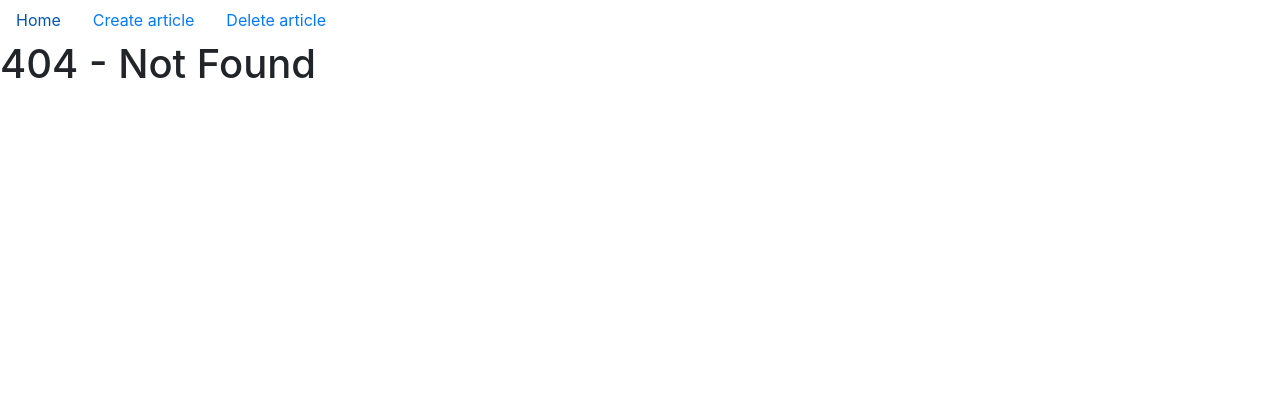
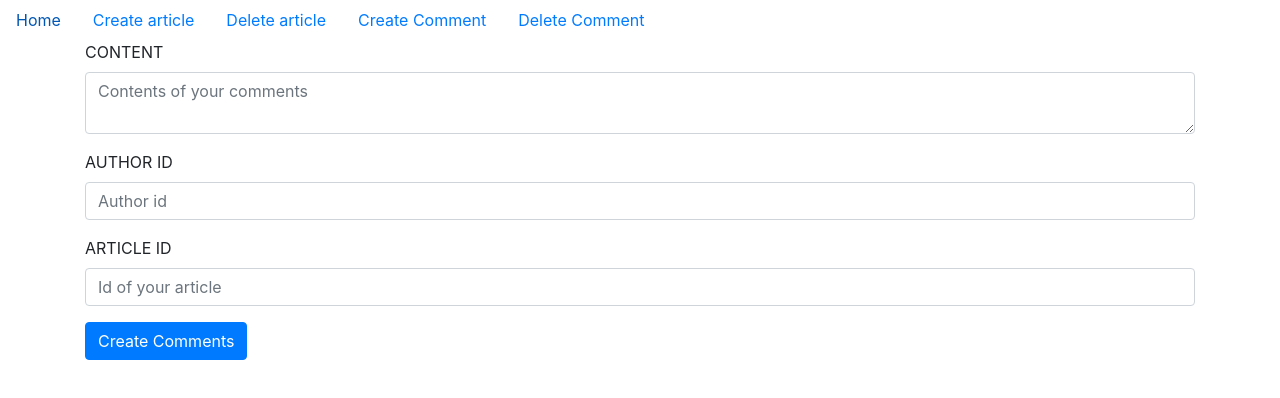
Before and after one commit to El-Mercia/project5-react, a React (Create React App) app: page /comments/create in a window 1280 px wide. Before the commit this address had no page. Shown: the top 398 px of the page. Built offline with nearby package versions, Linux system fonts and the light colour scheme.

Commit message:
add comment  in the project

```diff
--- a/src/App.js
+++ b/src/App.js
@@ -1,42 +1,29 @@
 import React from 'react';
-import Nav from 'react-bootstrap/Nav';
 
 import {
     BrowserRouter as Router,
     Switch,
     Route,
-    Link,
 } from 'react-router-dom';
 import Home          from './pages/Home';
 import CreateArticle from './pages/CreateArticle';
 import DeleteArticle from './pages/DeleteArticle';
+import CreateComment from './pages/CreateComment';
+import DeleteComment from './pages/DeleteComment';
 import NotFound      from './pages/NotFound';
 
+import Navigation from './components/Navigation';
 
 const App = () => {
   return (
     <Router>
-      <Nav>
-        <Nav.Item>
-          <Nav.Link as={Link}  to="/">
-            Home
-          </Nav.Link>
-        </Nav.Item>
-        <Nav.Item>
-          <Nav.Link as={Link} to="/articles/create">
-            Create article
-          </Nav.Link>
-        </Nav.Item>
-        <Nav.Item>
-          <Nav.Link as={Link} to="/articles/delete">
-            Delete article
-          </Nav.Link>
-        </Nav.Item>
-      </Nav>
+      <Navigation/>
       <Switch>
         <Route exact path="/"          component={Home} />
         <Route path="/articles/create" component={CreateArticle}  />
         <Route path="/articles/delete" component={DeleteArticle}  />
+        <Route path="/comments/create" component={CreateComment} />
+        <Route path="/comments/delete" component={DeleteComment} />
         <Route path="*"                component={NotFound} />
       </Switch>
     </Router>
--- /dev/null
+++ b/src/components/Navigation.js
@@ -0,0 +1,37 @@
+import React from 'react';
+import { Link } from 'react-router-dom';
+import Nav from 'react-bootstrap/Nav';
+
+const Navigation = () => {
+    return (
+        <Nav>
+            <Nav.Item>
+                <Nav.Link as={Link}  to="/">
+                    Home
+                </Nav.Link>
+            </Nav.Item>
+            <Nav.Item>
+                <Nav.Link as={Link} to="/articles/create">
+                    Create article
+                </Nav.Link>
+            </Nav.Item>
+            <Nav.Item>
+                <Nav.Link as={Link} to="/articles/delete">
+                    Delete article
+                </Nav.Link>
+            </Nav.Item>
+            <Nav.Item>
+                <Nav.Link as={Link} to="/comments/create">
+                    Create Comment
+                </Nav.Link>
+            </Nav.Item>
+            <Nav.Item>
+                <Nav.Link as={Link} to="/comments/delete">
+                    Delete Comment
+                </Nav.Link>
+            </Nav.Item>
+        </Nav>
+    );
+}
+
+export default Navigation;
--- /dev/null
+++ b/src/pages/CreateComment.js
@@ -0,0 +1,87 @@
+import React, { useState } from 'react';
+import Container from 'react-bootstrap/Container';
+import Form from 'react-bootstrap/Form';
+import Button from 'react-bootstrap/Button';
+
+
+const CreateComment = () => {
+    const [ content, setContent ]       = useState("");
+    const [ authorId, setAuthorId ]   = useState("");
+    const [ articleId, setArticleId ] = useState("");
+
+    const handleSubmit = (event) => {
+        event.preventDefault();
+        console.log("articleId : ", articleId);
+        console.log("content : ", content);
+        console.log("authorId : ", authorId);
+        }
+
+    const handleChange = (event) => {
+        console.log("target name : ", event.target.name);
+        console.log("target value : ", event.target.value);
+
+        /*if (event.target.name === "article_id") {
+            setArticle_id(event.target.value);
+        } else if (event.target.value === "content") {
+            setContent(event.target.value);
+        } else {
+            setAuthor_id(event.target.value);
+        }
+        */
+
+        switch(event.target.name) {
+            case "content":
+                setContent(event.target.value);
+                break;
+            case "author_id":
+                setAuthorId(event.target.value);
+                break;
+            case "articleId":
+                setArticleId(event.target.value);
+                break;
+            // no default
+
+        }
+    }
+
+    return (
+        <Container>
+            <Form onSubmit={handleSubmit}>
+                <Form.Group controlId="comment.content">
+                    <Form.Label>CONTENT</Form.Label>
+                    <Form.Control
+                        as="textarea"
+                        name="content"
+                        onChange={handleChange}
+                        value={content}
+                        placeholder="Contents of your comments"
+                    />
+                </Form.Group>
+                <Form.Group controlId="comment.authorId">
+                    <Form.Label>AUTHOR ID</Form.Label>
+                    <Form.Control
+                        type="number"
+                        name="authorId"
+                        onChange={handleChange}
+                        value={authorId}
+                        placeholder="Author id"
+                    />
+                </Form.Group>
+                <Form.Group controlId="comment.articleId">
+                    <Form.Label>ARTICLE ID</Form.Label>
+                    <Form.Control
+                        type="number"
+                        name="articleId"
+                        onChange={handleChange}
+                        value={articleId}
+                        placeholder="Id of your article"
+                />
+                </Form.Group>
+                <Button variant="primary" type="submit">Create Comments</Button>
+
+            </Form>
+       </Container>
+    )
+};
+
+export default CreateComment;
--- /dev/null
+++ b/src/pages/DeleteComment.js
@@ -0,0 +1,45 @@
+import React, { useState} from 'react';
+
+import Container from 'react-bootstrap/Container';
+import Form from 'react-bootstrap/Form';
+import Button from 'react-bootstrap/Button';
+
+
+const DeleteComment = () => {
+    const  [ id, setId] = useState("");
+
+    const handleSubmit = (event ) => {
+        event.preventDefault();
+
+        console.log("id : ", id);
+    }
+
+    const  handleChange = (event) => {
+        switch (event.target.name) {
+            case "id":
+                setId(event.target.value);
+                break;
+            // no default
+        }
+    }
+
+    return (
+        <Container>
+            <Form onSubmit={handleSubmit}>
+                <Form.Group controlId="comment.id">
+                    <Form.Label>DELETE YOUR COMMENTS</Form.Label>
+                    <Form.Control
+                        type="number"
+                        name="id"
+                        onChange={handleChange}
+                        value={id}
+                        placeholder="id Comment to delete"
+                    />
+                </Form.Group>
+                <Button type="submit">Delete Comment</Button>
+            </Form>
+        </Container>
+    );
+}
+
+export default DeleteComment;
```
